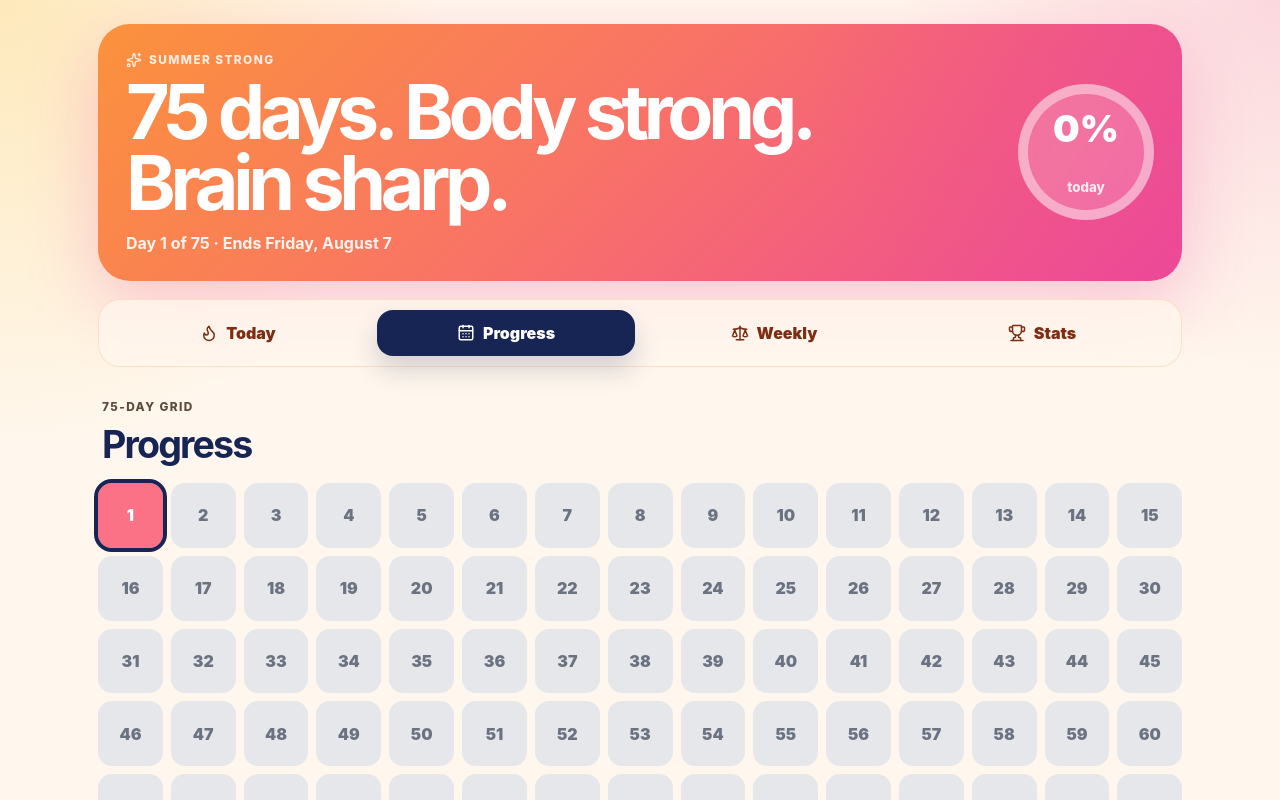
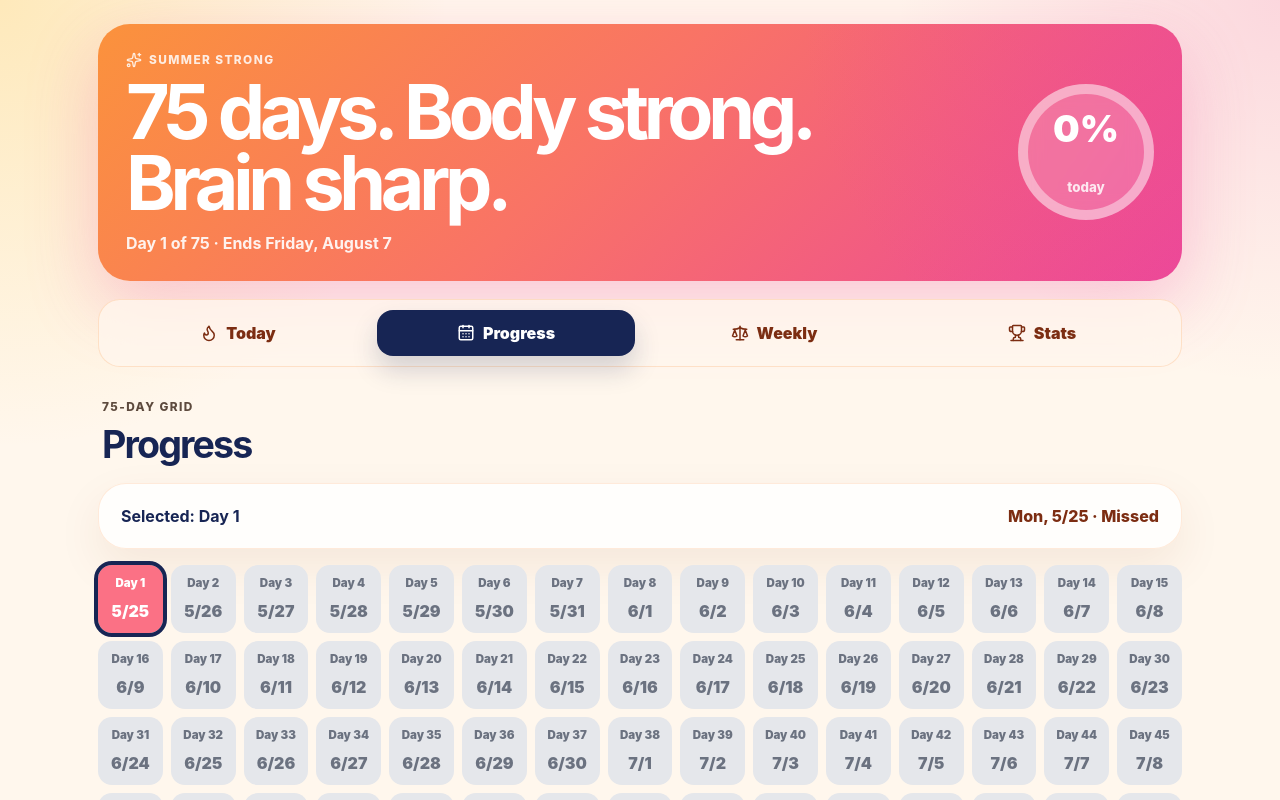
Before and after one commit to jessica-rocket/summer-strong, a React (Vite) app: page / in a window 1280 px wide. Both pictures are taken after a click on the button "Progress". Shown: the top 800 px of the page. Built offline with nearby package versions, Linux system fonts and the light colour scheme.

Commit message:
Show dates on progress grid

```diff
--- a/src/App.css
+++ b/src/App.css
@@ -355,13 +355,41 @@ textarea {
   gap: 8px;
 }
 
+.progress-summary {
+  display: flex;
+  align-items: center;
+  justify-content: space-between;
+  gap: 12px;
+  color: #172554;
+  font-weight: 850;
+}
+
+.progress-summary span {
+  color: #7c2d12;
+  text-transform: capitalize;
+}
+
 .day-cell {
-  aspect-ratio: 1;
+  min-height: 68px;
   border: 0;
   border-radius: 14px;
+  display: grid;
+  place-items: center;
+  gap: 2px;
+  padding: 8px 4px;
   font-weight: 950;
   color: #172554;
   background: #f3f4f6;
+}
+
+.day-number {
+  font-size: 0.72rem;
+  line-height: 1;
+}
+
+.day-date {
+  font-size: 1rem;
+  line-height: 1;
 }
 
 .day-cell.complete,
@@ -506,4 +534,9 @@ textarea {
   .grid-75 {
     grid-template-columns: repeat(5, 1fr);
   }
+
+  .progress-summary {
+    align-items: flex-start;
+    flex-direction: column;
+  }
 }
--- a/src/App.tsx
+++ b/src/App.tsx
@@ -100,6 +100,15 @@ function dateForDay(dayNumber: number) {
   const start = parseDate(config.startDate)
   start.setDate(start.getDate() + dayNumber - 1)
   return toDateOnly(start)
+}
+
+function shortDateLabel(date: string) {
+  const parsed = parseDate(date)
+  return `${parsed.getMonth() + 1}/${parsed.getDate()}`
+}
+
+function weekdayLabel(date: string) {
+  return parseDate(date).toLocaleDateString(undefined, { weekday: 'short' })
 }
 
 function getChallengeDay(date = new Date()) {
@@ -432,15 +441,33 @@ function DailyCheckIn({ entry, update }: { entry: DailyEntry; update: (updater:
 }
 
 function ProgressPage({ data, selectedDate, onSelect }: { data: ChallengeData; selectedDate: string; onSelect: (date: string) => void }) {
+  const selectedDay = Math.floor((parseDate(selectedDate).getTime() - parseDate(config.startDate).getTime()) / dayMs) + 1
+  const selectedEntry = data.daily[selectedDate]
+  const selectedStatus = dayStatus(selectedEntry, selectedDay)
+
   return (
     <section className="screen-stack">
       <div className="section-title"><div><p className="eyebrow">75-day grid</p><h2>Progress</h2></div></div>
+      <Card className="progress-summary">
+        <strong>Selected: Day {selectedDay}</strong>
+        <span>{weekdayLabel(selectedDate)}, {shortDateLabel(selectedDate)} · {selectedStatus}</span>
+      </Card>
       <div className="grid-75">
         {Array.from({ length: config.totalDays }, (_, index) => {
           const day = index + 1
           const date = dateForDay(day)
           const status = dayStatus(data.daily[date], day)
-          return <button key={date} className={`day-cell ${status} ${date === selectedDate ? 'selected' : ''}`} onClick={() => onSelect(date)}><span>{day}</span></button>
+          return (
+            <button
+              key={date}
+              className={`day-cell ${status} ${date === selectedDate ? 'selected' : ''}`}
+              onClick={() => onSelect(date)}
+              title={`Day ${day} · ${weekdayLabel(date)}, ${shortDateLabel(date)}`}
+            >
+              <span className="day-number">Day {day}</span>
+              <span className="day-date">{shortDateLabel(date)}</span>
+            </button>
+          )
         })}
       </div>
       <div className="legend"><span className="complete" /> Complete <span className="partial" /> Partial <span className="missed" /> Missed <span className="upcoming" /> Upcoming</div>
```
